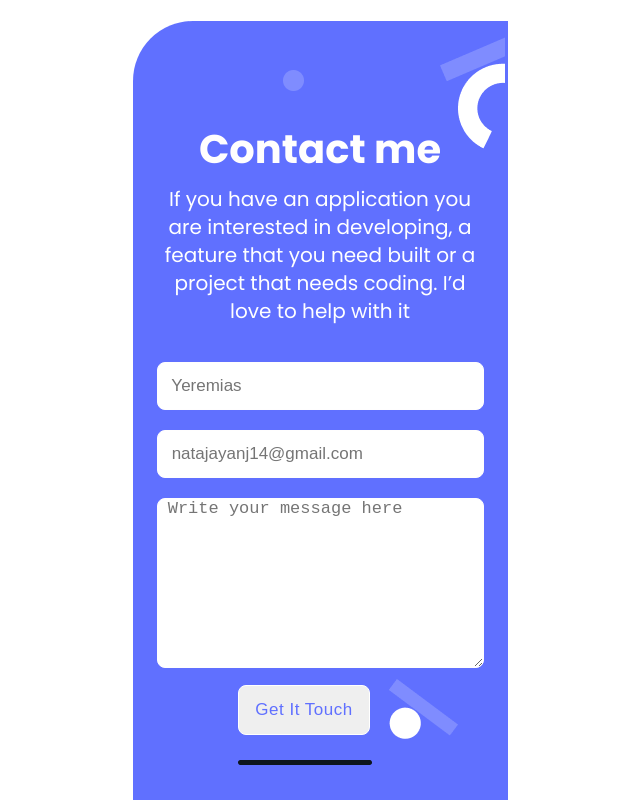
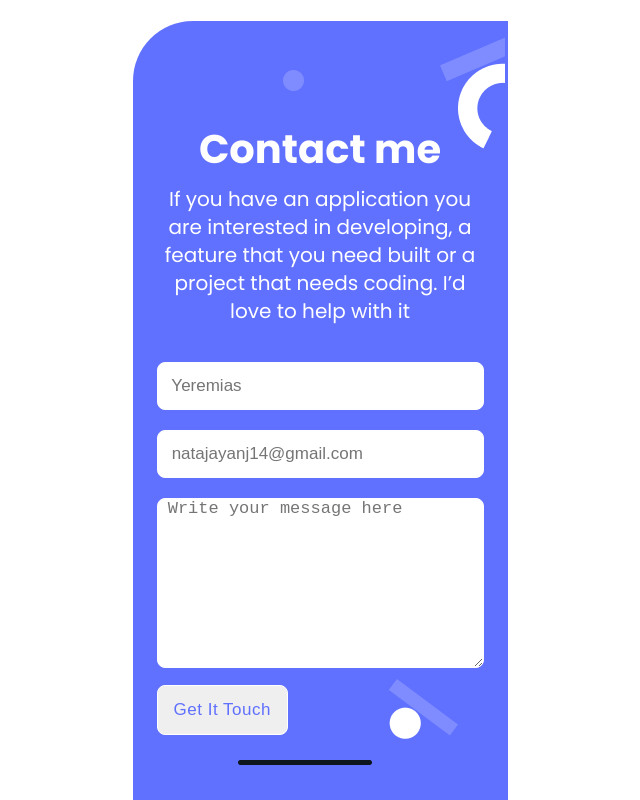
Before and after one commit to bernabasy/Portfolio, a plain HTML site: page index.html in a window 1280 px wide. Shown: the part 4489-5289 px from the top of the page, without its empty margins (320-960 px from the left). Drawn offline with Linux system fonts and the light colour scheme.

Commit message:
margine added on btn-default

```diff
--- a/style.css
+++ b/style.css
@@ -343,7 +343,6 @@ ul {
   text-align: center;
   letter-spacing: 0.03em;
   color: #6070ff;
-  margin-left: 25%;
 }
 
 .btn-default:hover {
@@ -351,6 +350,10 @@ ul {
   color: #ffff;
 }
 
+.btn-default:active {
+  background-color: #2230d2;
+}
+
 .shaps {
   padding-left: 25%;
 }
```
